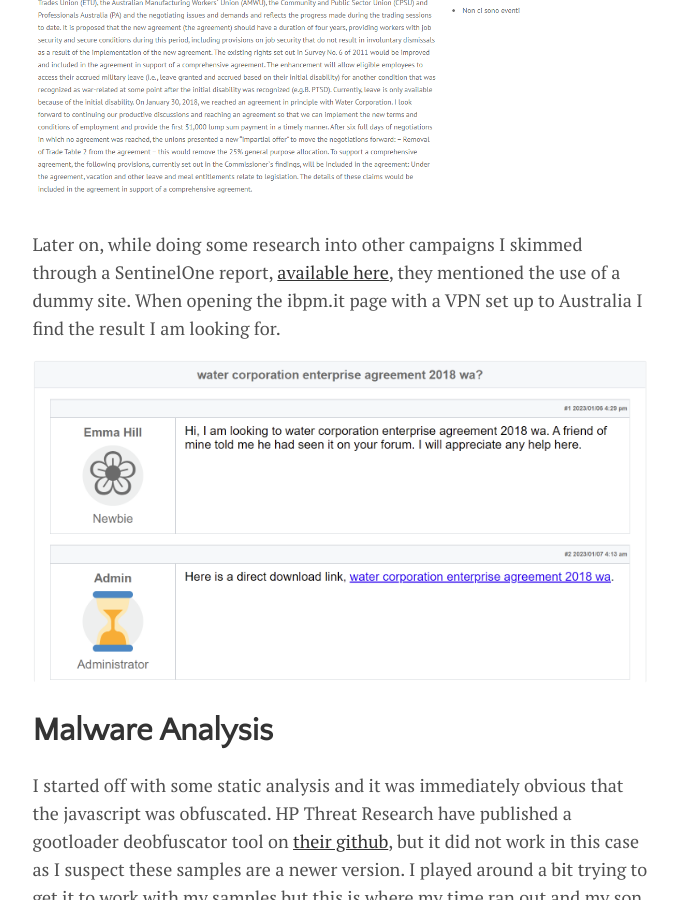
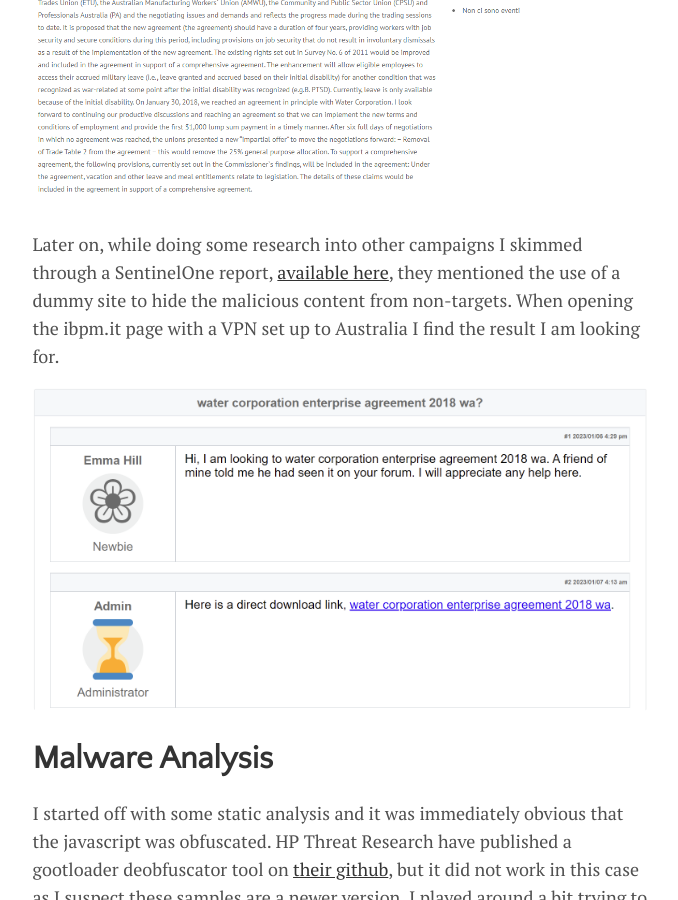
Before and after one commit to seizethecheese/seizethecheese.github.io, a Jekyll site: the page built from _posts/2023-01-15-post.md, in a window 1280 px wide and 900 px high, scrolled down 2175 px. Shown: the whole window, without its empty margins (300-978 px from the left). Built offline with Jekyll 4.4.1, drawn with Linux system fonts in a browser that asks for light colours; some web fonts are replaced.

Commit message:
Update 2023-01-15-post.md

```diff
--- a/_posts/2023-01-15-post.md
+++ b/_posts/2023-01-15-post.md
@@ -27,7 +27,7 @@ Unfortunately, when checking the page there was nothing of interest. At this poi
 
 ![ibpm.it website screenshot](<../assets/img/novpn.PNG> "ibpm.it website screenshot")
 
-Later on, while doing some research into other campaigns I skimmed through a SentinelOne report, [available here](https://www.sentinelone.com/labs/gootloader-initial-access-as-a-service-platform-expands-its-search-for-high-value-targets/), they mentioned the use of a dummy site. When opening the ibpm.it page with a VPN set up to Australia I find the result I am looking for.
+Later on, while doing some research into other campaigns I skimmed through a SentinelOne report, [available here](https://www.sentinelone.com/labs/gootloader-initial-access-as-a-service-platform-expands-its-search-for-high-value-targets/), they mentioned the use of a dummy site to hide the malicious content from non-targets. When opening the ibpm.it page with a VPN set up to Australia I find the result I am looking for.
 
 ![ibpm.it website from AU screenshot](<../assets/img/AU load.PNG> "ibpm.it website from AU screenshot")
 
```
